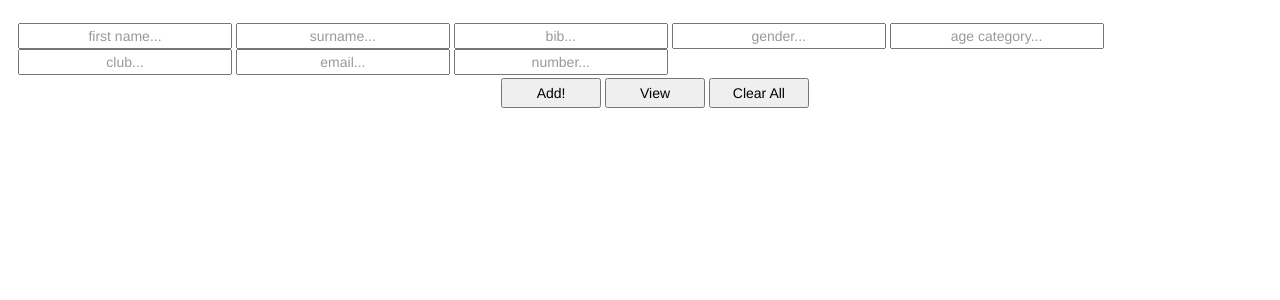
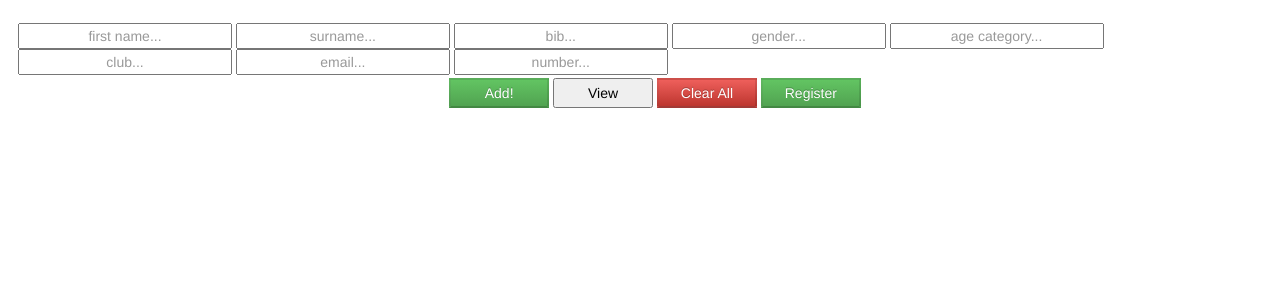
Before and after one commit to robnils/runclon, a Django app: page /rcgeneral/ in a window 1280 px wide. Shown: the part 20-320 px from the top of the page. Run offline with Django 3.2, Linux system fonts and the light colour scheme; parts of the project's set-up code (start-up, migrations or seed data) failed here and were passed over.

Commit message:
Add register function.

```diff
--- a/runclon/rcgeneral/templates/index.html
+++ b/runclon/rcgeneral/templates/index.html
@@ -20,9 +20,10 @@
                 <input id="number" style="text-align:center;" placeholder="number...">
             </div>
             <div align="center">
-                <button id="add" class="col-sm-6" style="width: 100px; height: 30px;">Add!</button>
+                <button id="add" class="col-sm-6 btn-success" style="width: 100px; height: 30px;">Add!</button>
                 <button id="view_registrations" class="col-sm-6" style="width: 100px; height: 30px;">View</button>
-                <button id="clear_all" class="col-sm-6" style="width: 100px; height: 30px;">Clear All</button>
+                <button id="clear_all" class="col-sm-6 btn-danger" style="width: 100px; height: 30px;">Clear All</button>
+                <button id="register" class="col-sm-6 btn-success" style="width: 100px; height: 30px;">Register</button>
             </div>
         </div>
         <div class="row" style="width: 100%; margin: 15px 15px">
@@ -36,7 +37,7 @@
                 return csrf;
             }
 
-        function add_customer(data) {
+        function add_registration(data) {
             // TODO refactor to http://kyleschaeffer.com/development/the-perfect-jquery-ajax-request/
             data['csrfmiddlewaretoken'] = get_csrf_token();
             $("#add").prop('disabled', true);
@@ -119,7 +120,35 @@
                     'number': $("#number").val()
                 };
                 console.log(data);
-                add_customer(data);
+                add_registration(data);
+            });
+        }
+
+        function register(data) {
+            data['csrfmiddlewaretoken'] = get_csrf_token();
+            $("#add").prop('disabled', true);
+            $.ajax({
+                method: "POST",
+                url: "/rcgeneral/register",
+                data: data
+            })
+            .done(function (msg) {
+                if (msg['success'] == true) {
+                    swal({title: "Success", text: "Registered!", timer: 3000, type: "success"});
+                } else {
+                    swal({title: "Could not register user!", text: msg['reason'], timer: 3000, type: "error"});
+                }
+                //$(element).parent().parent().find(".glyphicon-refresh").hide();
+            });
+            $("#add").prop('disabled', false);
+        }
+
+        function bind_register_button() {
+            $("#register").click(function () {
+                var data = {
+                    'bib': $("#bib").val()
+                };
+                register(data);
             });
         }
     </script>
@@ -143,6 +172,7 @@
             bind_add_button();
             bind_view_button();
             bind_clear_all_button();
+            bind_register_button();
         });
     </script>
 
--- a/runclon/rcgeneral/urls.py
+++ b/runclon/rcgeneral/urls.py
@@ -8,4 +8,5 @@ urlpatterns = [
     url(r'^add', views.add, name='add'),
     url(r'^get_registrations', views.get_registrations, name='get_registrations'),
     url(r'^clear_all', views.clear_all, name='clear_all'),
+    url(r'^register', views.register, name='register'),
 ]
--- a/runclon/rcgeneral/views.py
+++ b/runclon/rcgeneral/views.py
@@ -13,6 +13,18 @@ def update_status(request):
     if request.method == 'POST':
         return JsonResponse({'success': True})
 
+    return JsonResponse({'success': False, 'reason': 'Must be a valid POST request!'})
+
+
+def register(request):
+    if request.method == 'POST':
+        bib = request.POST.get('bib')
+        try:
+            Registration.register(bib)
+        except Exception as exp:
+            print exp
+            return JsonResponse({'success': False, 'reason': exp.message})
+        return JsonResponse({'success': True})
     return JsonResponse({'success': False, 'reason': 'Must be a valid POST request!'})
 
 
@@ -33,9 +45,7 @@ def add(request):
         except Exception as exp:
             print exp
             return JsonResponse({'success': False, 'reason': exp.message})
-
         return JsonResponse({'success': True})
-
     return JsonResponse({'success': False, 'reason': 'Must be a valid POST request!'})
 
 
@@ -47,9 +57,7 @@ def get_customer(request):
         except Exception as exp:
             print exp
             return JsonResponse({'success': False, 'reason': exp.message})
-
         return JsonResponse({'success': True, 'registrations': registration})
-
     return JsonResponse({'success': False, 'reason': 'Must be a valid GET request!'})
 
 
@@ -60,9 +68,7 @@ def clear_all(request):
         except Exception as exp:
             print exp
             return JsonResponse({'success': False, 'reason': exp.message})
-
         return JsonResponse({'success': True})
-
     return JsonResponse({'success': False, 'reason': 'Must be a valid GET request!'})
 
 
@@ -73,7 +79,5 @@ def get_registrations(request):
         except Exception as exp:
             print exp
             return JsonResponse({'success': False, 'reason': exp.message})
-
         return JsonResponse({'success': True, 'registrations': registrations})
-
     return JsonResponse({'success': False, 'reason': 'Must be a valid GET request!'})
```
Also changed, not shown: runclon/rcgeneral/models.py (+18 -7 lines), runclon/rcgeneral/tests/test_model.py (+14 -0 lines).
